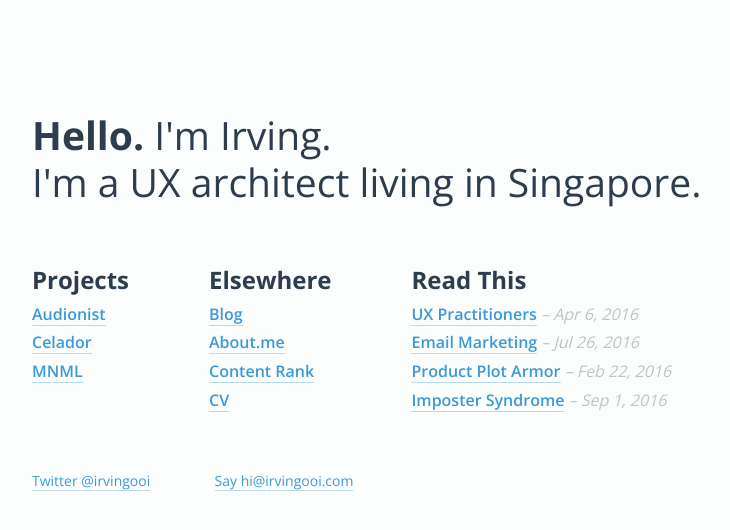
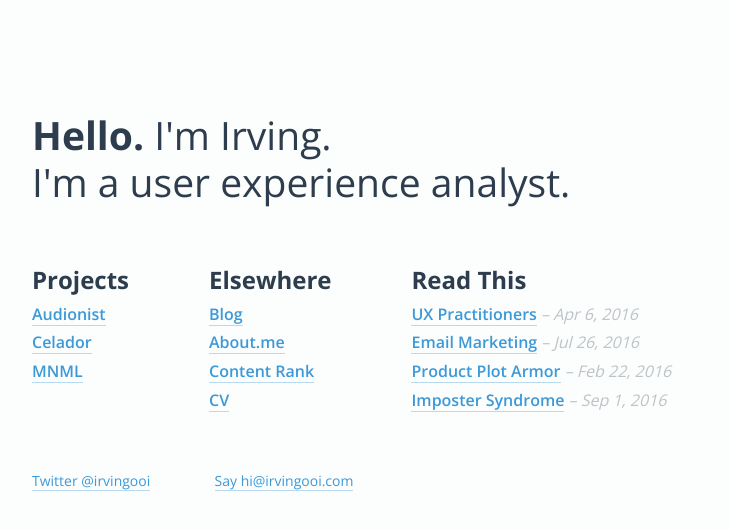
Before and after one commit to irvingooi/irvingooi.github.io, a plain HTML site: page index.html in a window 1280 px wide. Shown: the whole page, without its empty margins (232-962 px from the left). Drawn offline with nearby package versions, Linux system fonts and the light colour scheme.

Commit message:
Update index.html

```diff
--- a/index.html
+++ b/index.html
@@ -3,7 +3,7 @@
   <head>
   	<meta http-equiv="Content-type" content="text/html; charset=utf-8">
   	<title>Irving Ooi</title>
-    <meta name="description" content="Hello, I'm a user experience architect living in Singapore." />
+    <meta name="description" content="Hello, I'm a user experience analyst." />
   	<link rel="stylesheet" href="/css/styles.css" type="text/css" media="screen" title="Screen styles for irvingooi.com" charset="utf-8" />
     <link href="https://fonts.googleapis.com/css?family=Open+Sans:300,600,700" rel='stylesheet' type='text/css'>
   	<meta name = "viewport" content = "initial-scale = 1">
@@ -21,7 +21,7 @@
   </head>
   <body>
     <header class="group">
-        <h1 id="hello"><span>Hello.</span> I'm Irving.<br>I'm a UX architect living in Singapore.</h1>
+        <h1 id="hello"><span>Hello.</span> I'm Irving.<br>I'm a user experience analyst.</h1>
     </header>
     <section>
       <div class="section">
```
